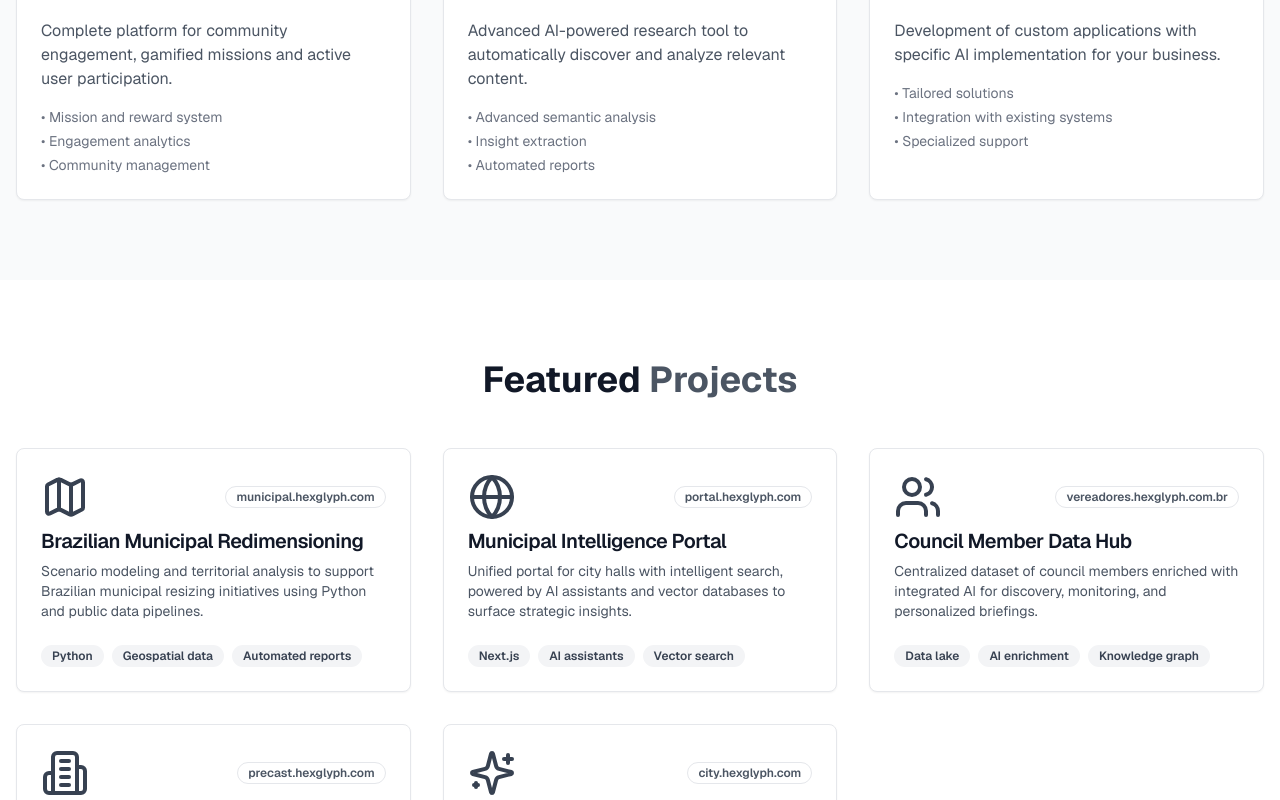
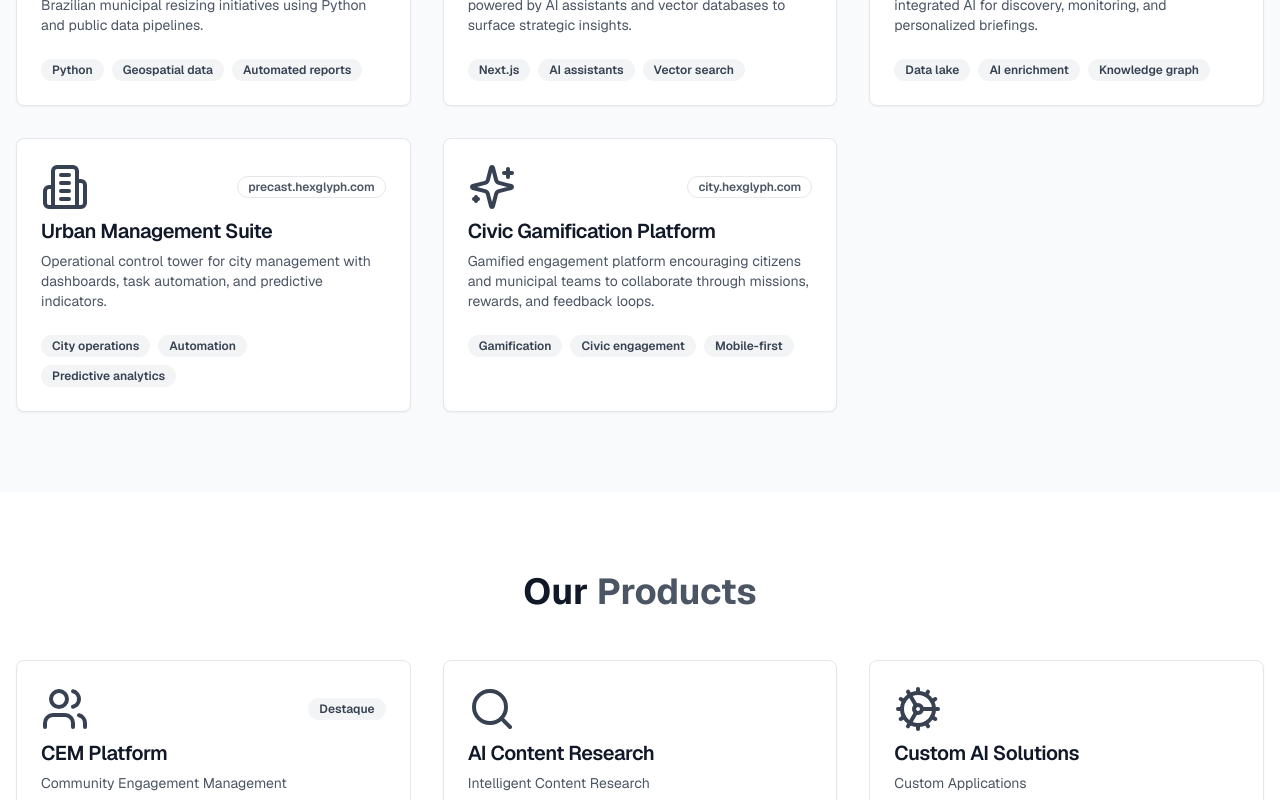
Before and after one commit to hexglyph/startup, a Next.js app: page / in a window 1280 px wide. Shown: the part 1560-2360 px from the top of the page. Built offline with nearby package versions, Linux system fonts and the light colour scheme.

Commit message:
feat: add projects section to homepage with dynamic project cards

```diff
--- a/app/page.tsx
+++ b/app/page.tsx
@@ -130,8 +130,55 @@ export default function HomePage() {
         </div>
       </section>
 
+      {/* Projects Section */}
+      <section id="projects" className="py-20 px-4 bg-gray-50">
+        <div className="container mx-auto">
+          <h2 className="text-4xl font-bold text-gray-900 text-center mb-12">
+            {t.projects.title} <span className="text-gray-600">{t.projects.titleHighlight}</span>
+          </h2>
+          <div className="grid md:grid-cols-2 lg:grid-cols-3 gap-8">
+            {t.projects.items.map((project) => {
+              const Icon = projectIcons[project.id] ?? Globe
+              const projectUrl = project.domain.startsWith("http") ? project.domain : `https://${project.domain}`
+
+              return (
+                <a
+                  key={project.id}
+                  href={projectUrl}
+                  target="_blank"
+                  rel="noopener noreferrer"
+                  className="block focus:outline-none focus-visible:ring-2 focus-visible:ring-gray-400 focus-visible:ring-offset-2 focus-visible:ring-offset-gray-50 rounded-xl"
+                >
+                  <Card className="bg-white border-gray-200 hover:shadow-xl transition-shadow h-full">
+                    <CardHeader>
+                      <div className="flex items-center justify-between">
+                        <Icon className="h-12 w-12 text-gray-700" />
+                        <Badge variant="outline" className="text-gray-600 border-gray-200">
+                          {project.domain}
+                        </Badge>
+                      </div>
+                      <CardTitle className="text-gray-900 text-xl mt-4">{project.title}</CardTitle>
+                      <CardDescription className="text-gray-600">{project.description}</CardDescription>
+                    </CardHeader>
+                    <CardContent>
+                      <div className="flex flex-wrap gap-2">
+                        {project.stack.map((item: string) => (
+                          <Badge key={item} variant="secondary" className="bg-gray-100 text-gray-700">
+                            {item}
+                          </Badge>
+                        ))}
+                      </div>
+                    </CardContent>
+                  </Card>
+                </a>
+              )
+            })}
+          </div>
+        </div>
+      </section>
+
       {/* Products Section */}
-      <section id="products" className="py-20 px-4 bg-gray-50">
+      <section id="products" className="py-20 px-4 bg-white">
         <div className="container mx-auto">
           <h2 className="text-4xl font-bold text-gray-900 text-center mb-12">
             {t.products.title} <span className="text-gray-600">{t.products.titleHighlight}</span>
@@ -193,44 +240,6 @@ export default function HomePage() {
         </div>
       </section>
 
-      {/* Projects Section */}
-      <section id="projects" className="py-20 px-4 bg-white">
-        <div className="container mx-auto">
-          <h2 className="text-4xl font-bold text-gray-900 text-center mb-12">
-            {t.projects.title} <span className="text-gray-600">{t.projects.titleHighlight}</span>
-          </h2>
-          <div className="grid md:grid-cols-2 lg:grid-cols-3 gap-8">
-            {t.projects.items.map((project) => {
-              const Icon = projectIcons[project.id] ?? Globe
-
-              return (
-                <Card key={project.id} className="bg-white border-gray-200 hover:shadow-xl transition-shadow">
-                  <CardHeader>
-                    <div className="flex items-center justify-between">
-                      <Icon className="h-12 w-12 text-gray-700" />
-                      <Badge variant="outline" className="text-gray-600 border-gray-200">
-                        {project.domain}
-                      </Badge>
-                    </div>
-                    <CardTitle className="text-gray-900 text-xl mt-4">{project.title}</CardTitle>
-                    <CardDescription className="text-gray-600">{project.description}</CardDescription>
-                  </CardHeader>
-                  <CardContent>
-                    <div className="flex flex-wrap gap-2">
-                      {project.stack.map((item: string) => (
-                        <Badge key={item} variant="secondary" className="bg-gray-100 text-gray-700">
-                          {item}
-                        </Badge>
-                      ))}
-                    </div>
-                  </CardContent>
-                </Card>
-              )
-            })}
-          </div>
-        </div>
-      </section>
-
       {/* CTA Section */}
       <section className="py-20 px-4 bg-white">
         <div className="container mx-auto text-center">
```
